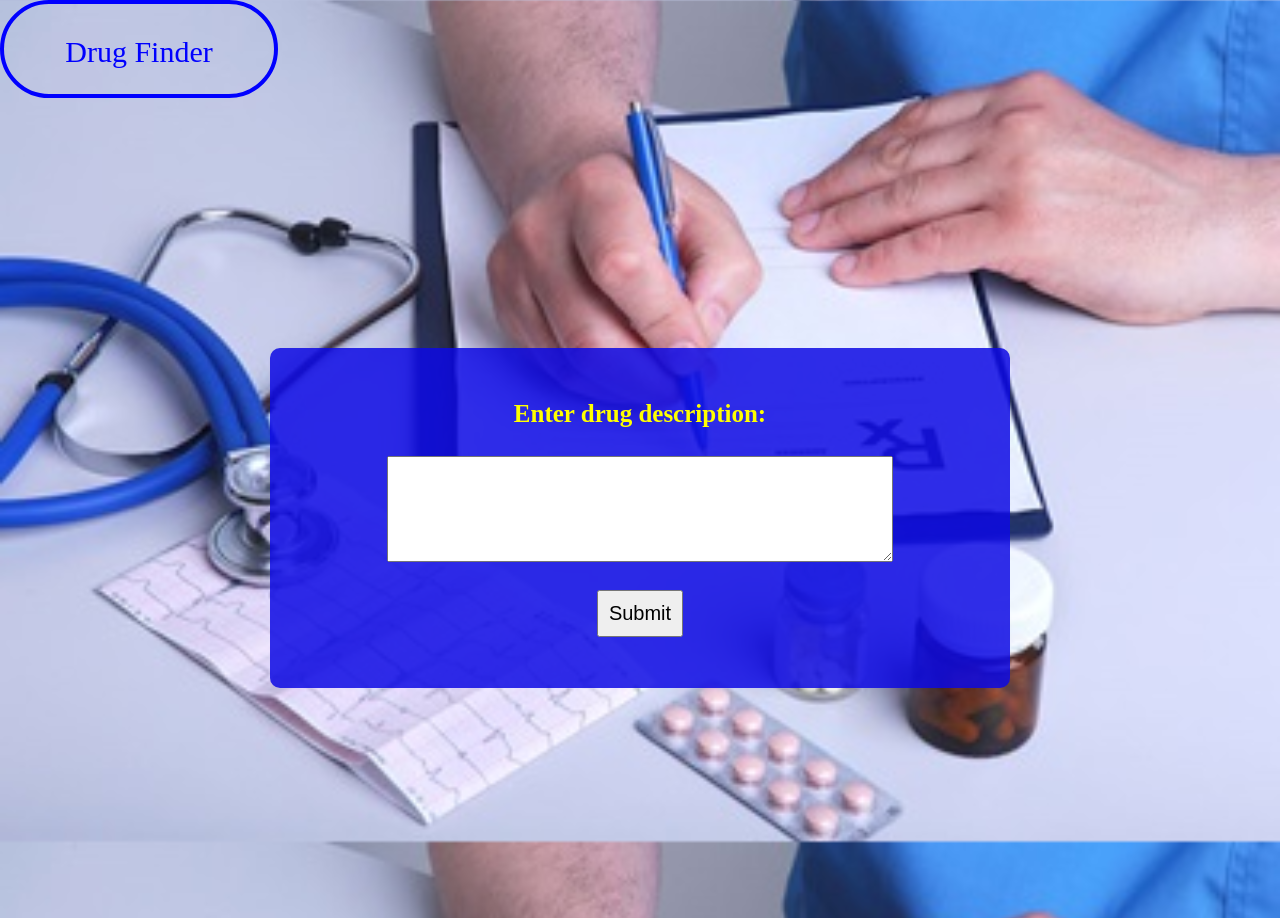
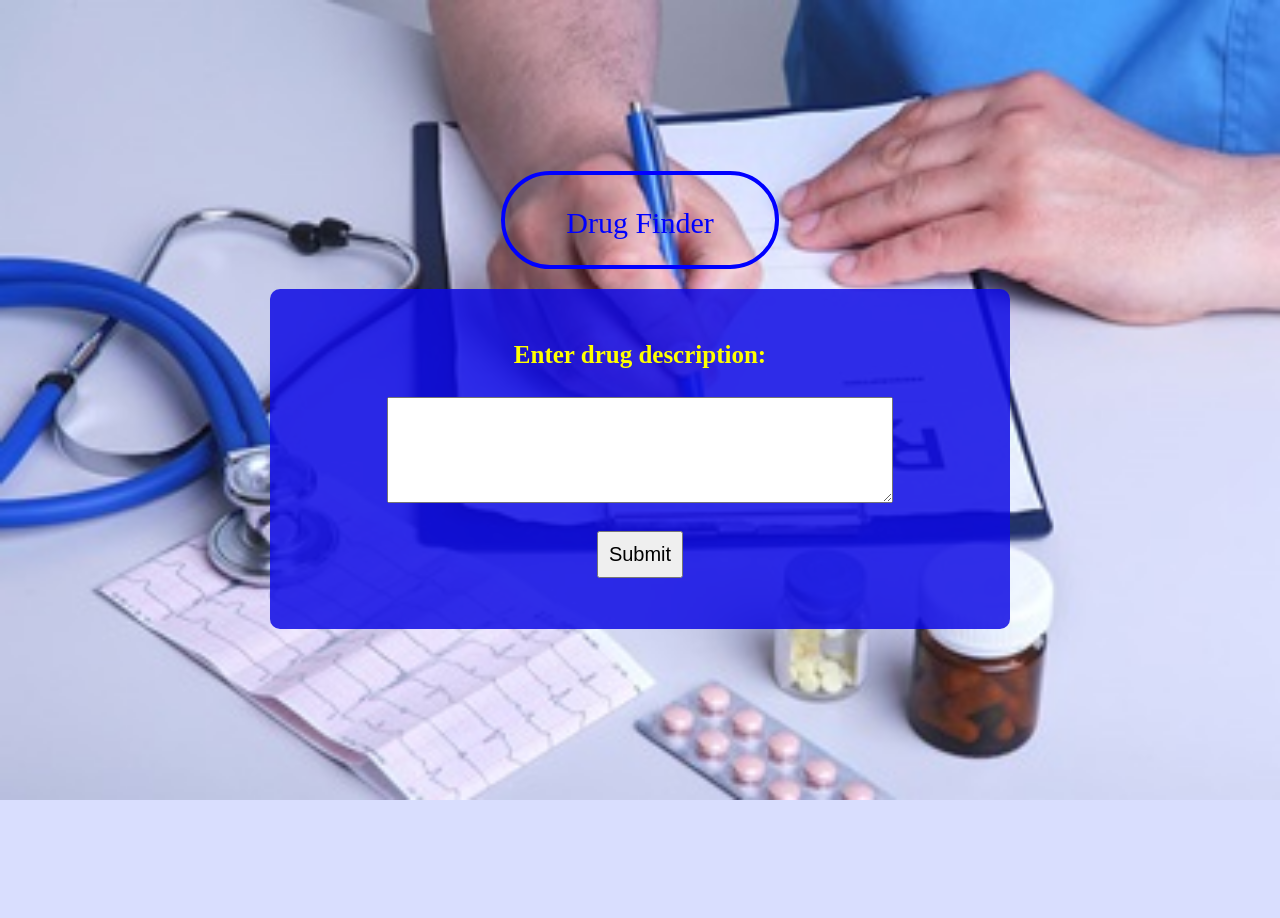
Before and after one commit to NasrinRipa/drug-finder, a Flask app: page / in a window 1280 px wide. After the commit the page ends 800 px from the top, so only its background shows below. Run offline with Flask 2, Linux system fonts and the light colour scheme.

Commit message:
Update index.html 5

```diff
--- a/templates/index.html
+++ b/templates/index.html
@@ -10,6 +10,11 @@
             margin: 0;
             padding: 0;
             font-family: "Times New Roman", Times, serif; /* Times New Roman font */
+            display: flex;
+            flex-direction: column;
+            align-items: center;
+            justify-content: center;
+            height: 100vh; /* Ensure the body takes the full height of the viewport */
         }
 
         .head {
@@ -36,7 +41,6 @@
             display: flex;
             justify-content: center;
             align-items: center;
-            height: 100vh;
             font-size: 25px;
         }
 
```
